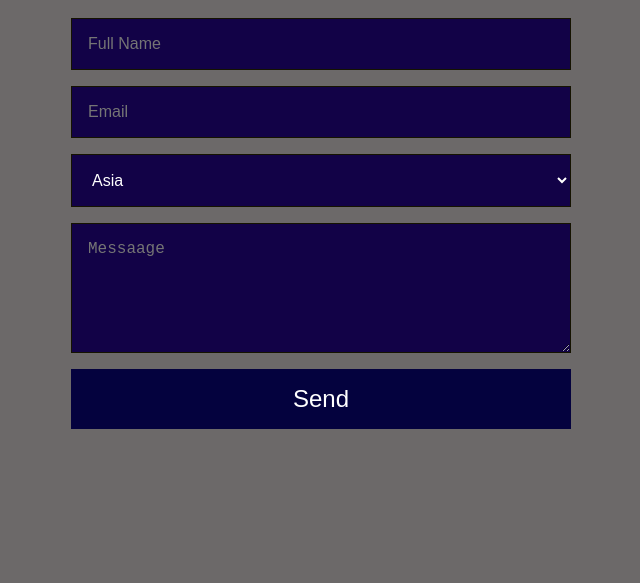
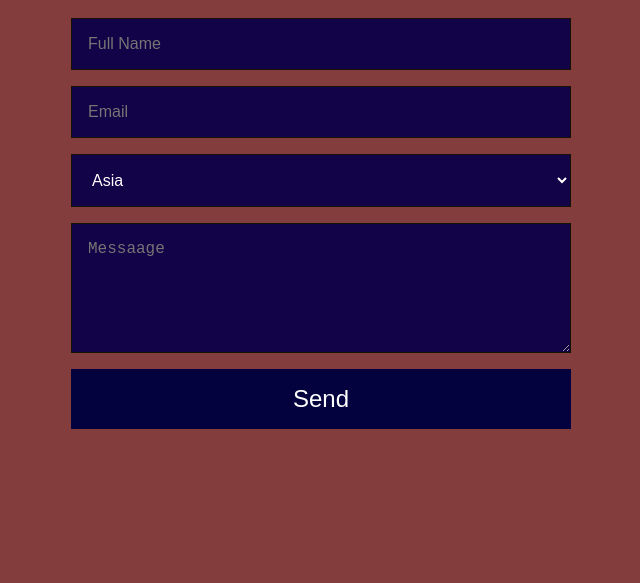
Before and after one commit to Raih1107/Contact-From, a plain HTML site: page index.html in a window 1280 px wide. Shown: the part 217-800 px from the top of the page, without its empty margins (319-959 px from the left). Drawn offline with Linux system fonts and the light colour scheme.

Commit message:
Changed UI

```diff
--- a/style.css
+++ b/style.css
@@ -10,7 +10,7 @@ body {
     font-family: 'Poppins', sans-serif;
     display: grid;
     place-items: center;
-    background-color: rgb(108, 105, 105);
+    background-color: rgb(131, 61, 61);
 }
 
 h1 {
```
